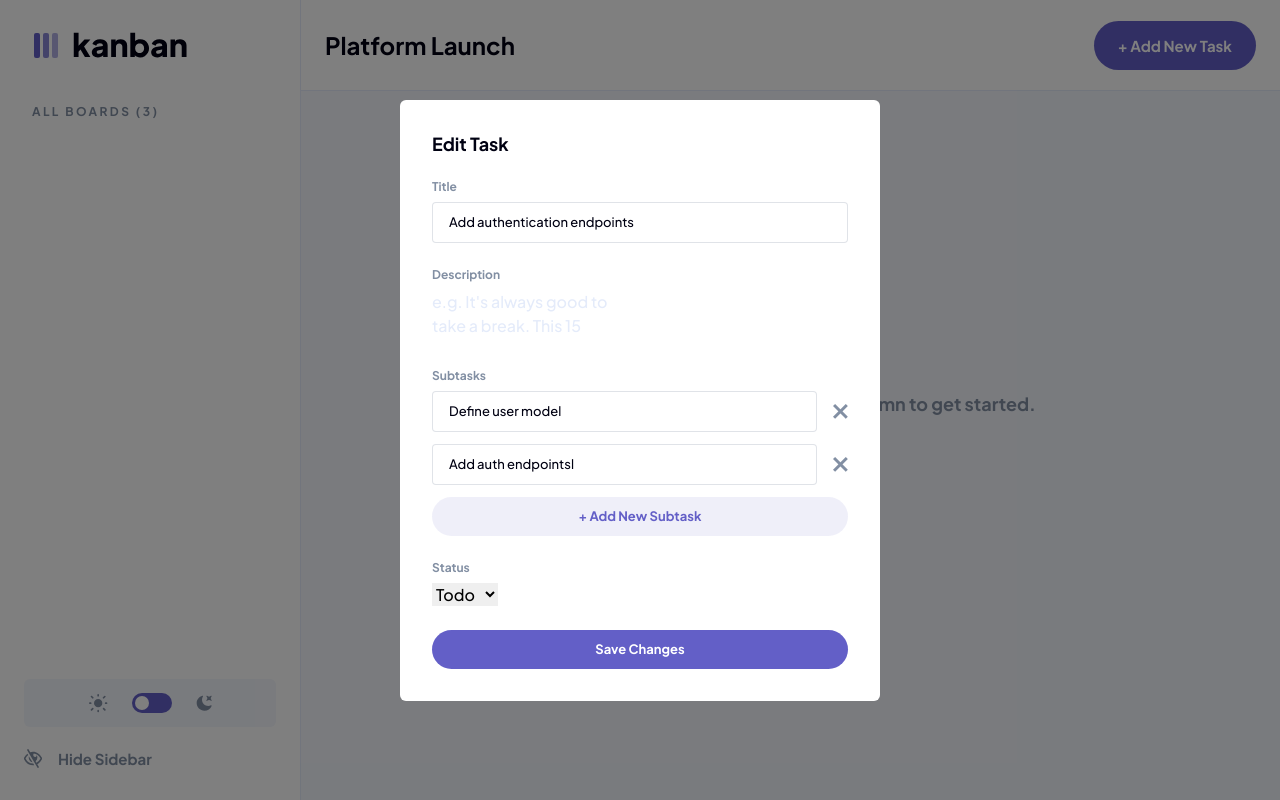
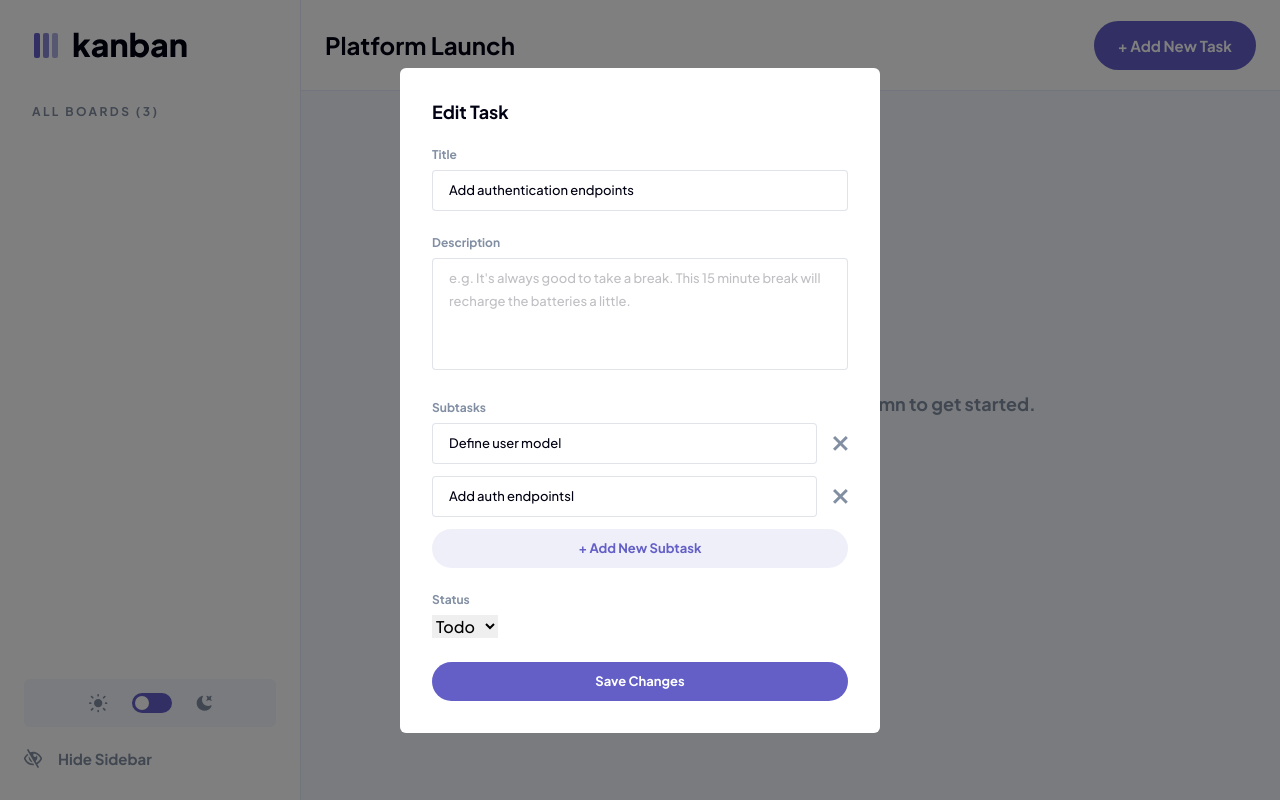
Before and after one commit to MrBradley815/kanban, a Nuxt app in the folder client/: page / in a window 1280 px wide. Built offline with nearby package versions, Linux system fonts and the light colour scheme.

Commit message:
Added textarea base styling

```diff
--- a/client/assets/css/main.css
+++ b/client/assets/css/main.css
@@ -46,6 +46,19 @@
   input::placeholder {
     @apply text-[rgba(0,1,18,25%)] dark:text-[255,255,255,25%];
   }
+
+  textarea {
+    @apply text-[13px] leading-[23px] font-medium text-black-600 dark:text-white-400 py-2 px-4 w-full h-[112px] rounded border border-[rgba(130,143,163,25%)] transition;
+  }
+
+  textarea:hover,
+  textarea:focus {
+    @apply border-blue-400;
+  }
+
+  textarea::placeholder {
+    @apply text-[rgba(0,1,18,25%)] dark:text-[255,255,255,25%];
+  }
 }
 
 @layer components {
```
